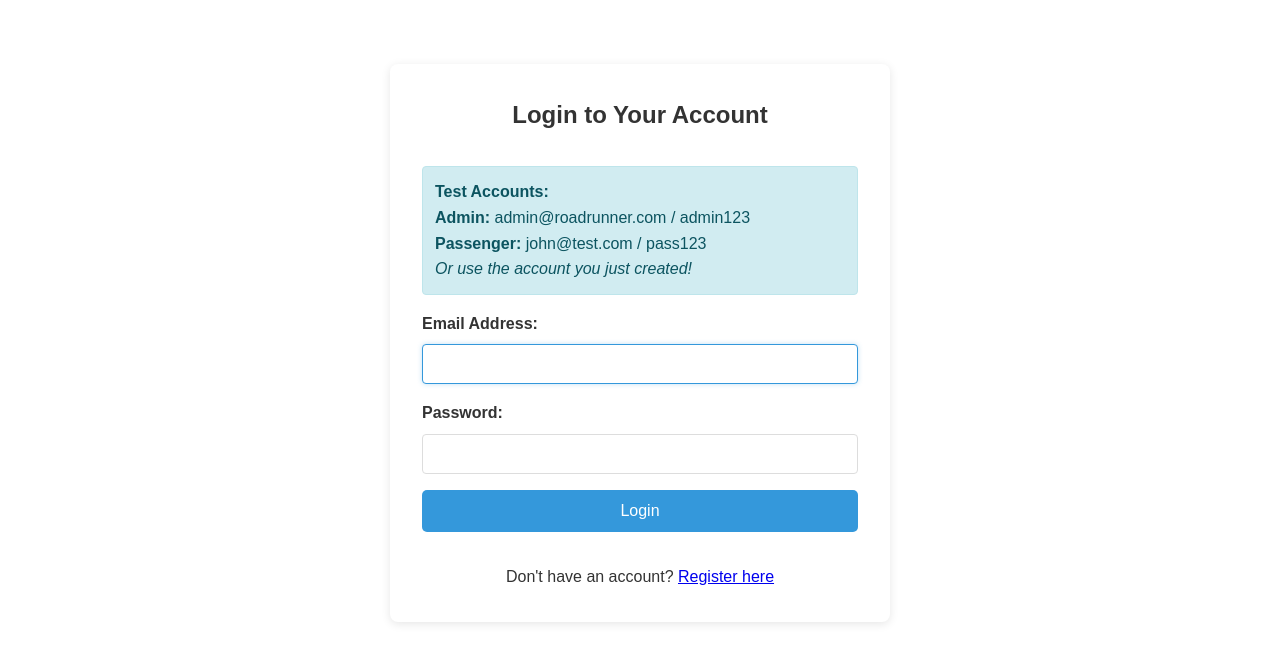
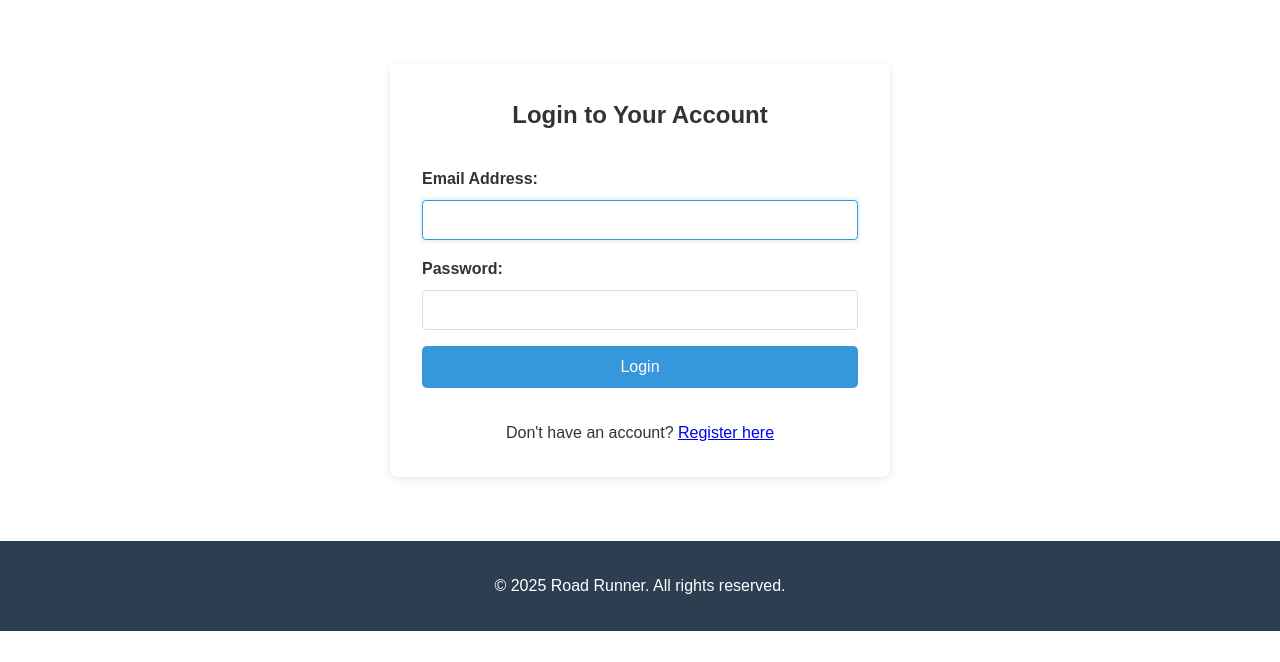
Before and after one commit to AvinashFdo/Road_Runner, a PHP site: page /login.php in a window 1280 px wide. Shown: the part 78-740 px from the top of the page. After the commit the page ends 709 px from the top, so only its background shows below. Run offline with PHP 8.4, Linux system fonts and the light colour scheme.

Commit message:
Update login.php

```diff
--- a/login.php
+++ b/login.php
@@ -1,6 +1,4 @@
 <?php
-// Step 5: Login System
-// Save this as: login.php
 
 session_start();
 require_once 'db_connection.php';
@@ -108,14 +106,6 @@ if ($_SERVER['REQUEST_METHOD'] === 'POST') {
                 </div>
             <?php endif; ?>
 
-            <!-- Test Accounts Info (Remove this in production) -->
-            <div class="alert alert_info">
-                <strong>Test Accounts:</strong><br>
-                <strong>Admin:</strong> admin@roadrunner.com / admin123<br>
-                <strong>Passenger:</strong> john@test.com / pass123<br>
-                <em>Or use the account you just created!</em>
-            </div>
-
             <!-- Login Form -->
             <form method="POST" action="login.php">
                 <div class="form_group">
```
